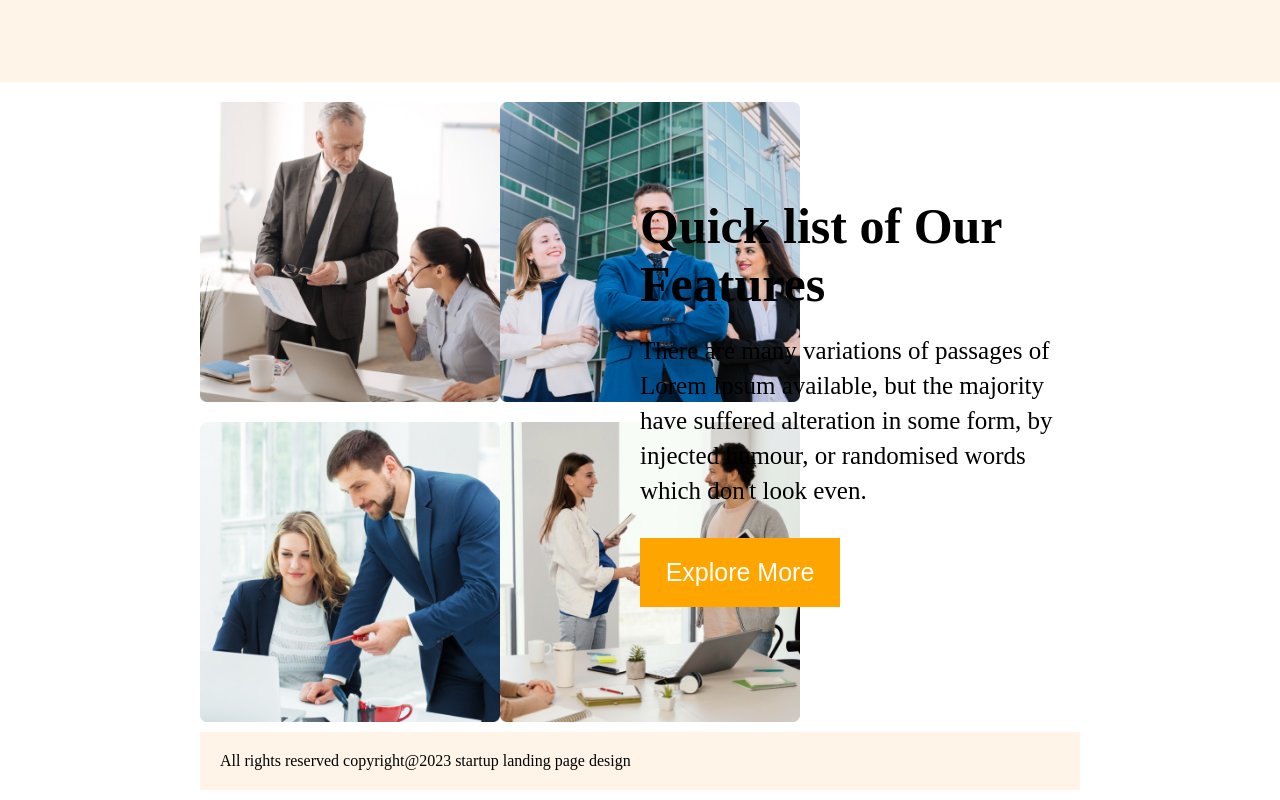
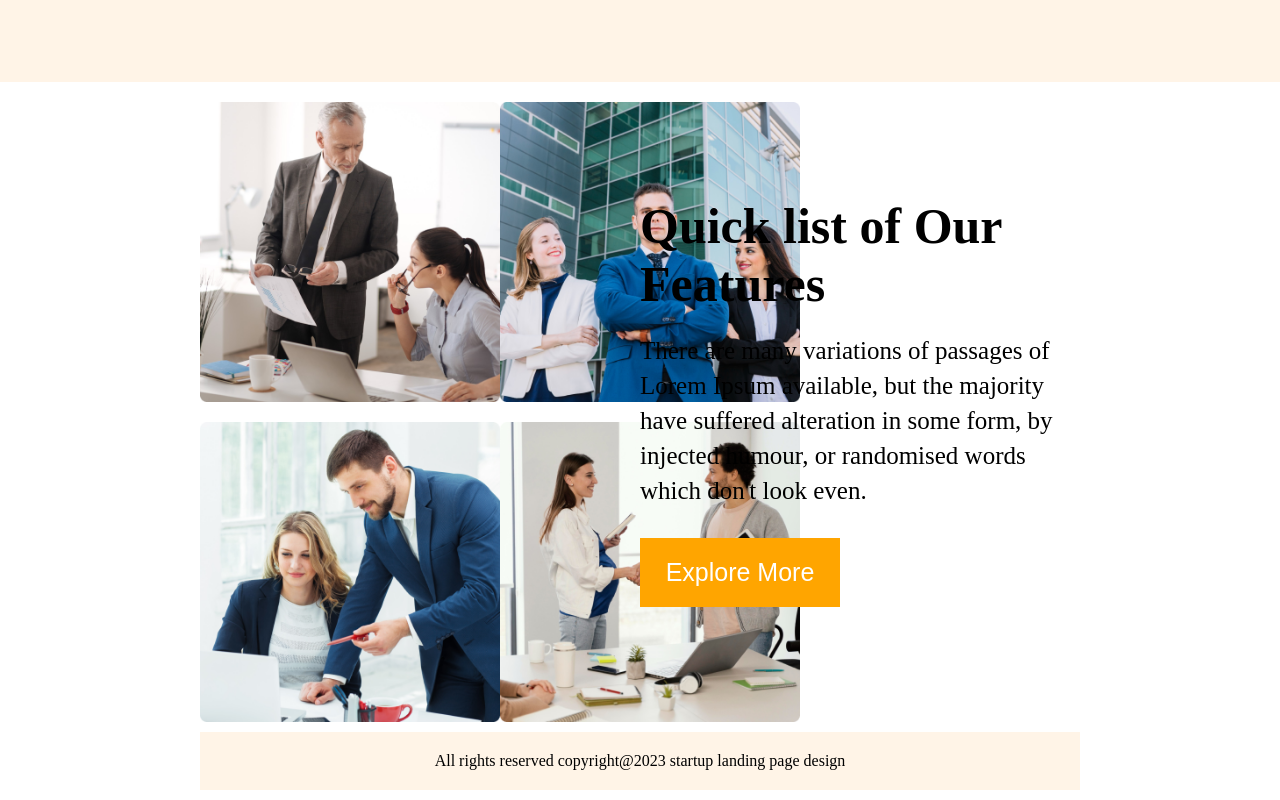
Before and after one commit to marufbillah225/2nd-assignment, a plain HTML site: page index.html in a window 1280 px wide. Shown: the part 1306-2106 px from the top of the page. Drawn offline with Linux system fonts and the light colour scheme.

Commit message:
addedd footer design

```diff
--- a/style.css
+++ b/style.css
@@ -147,17 +147,15 @@ header {
 
 }
 
-
-
 /* footer */
 .footer{
+    display: flex;
+    justify-content: center;
+    align-items: center;
     background:#FFF4E7;
     padding: 20px;
     margin: 10px 200px;
 }
-
-
-
 
 /* For Mobile version */
 
@@ -225,4 +223,3 @@ header {
         width: 90%;
       }
     }
-  }
```
